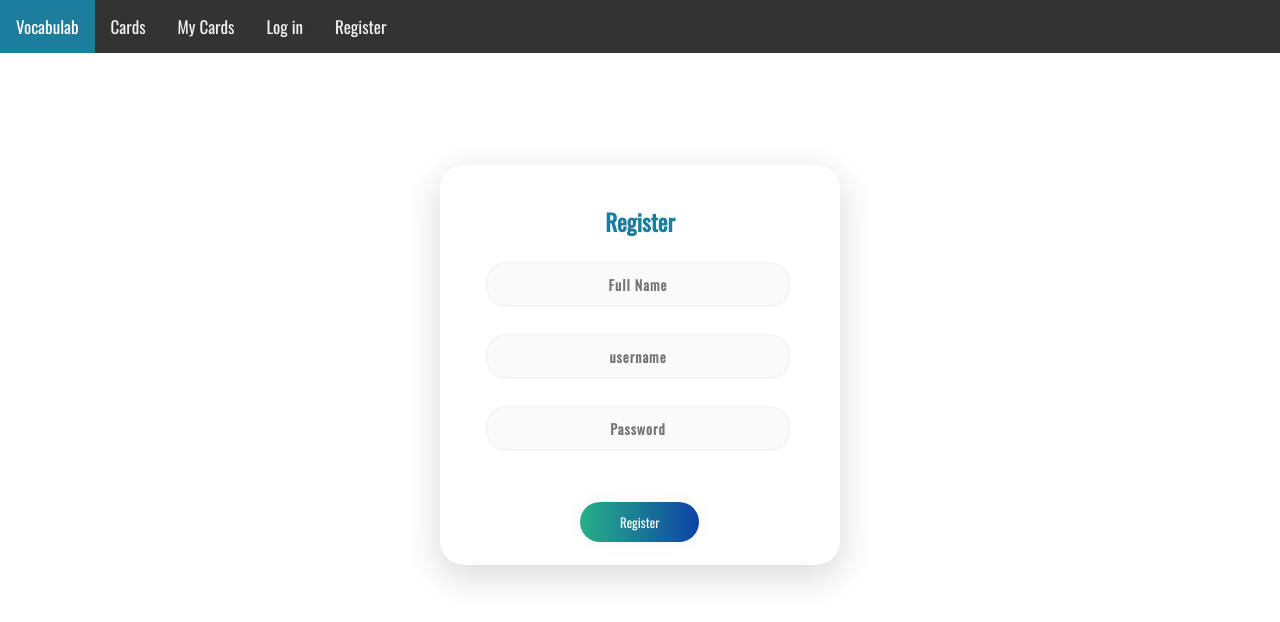
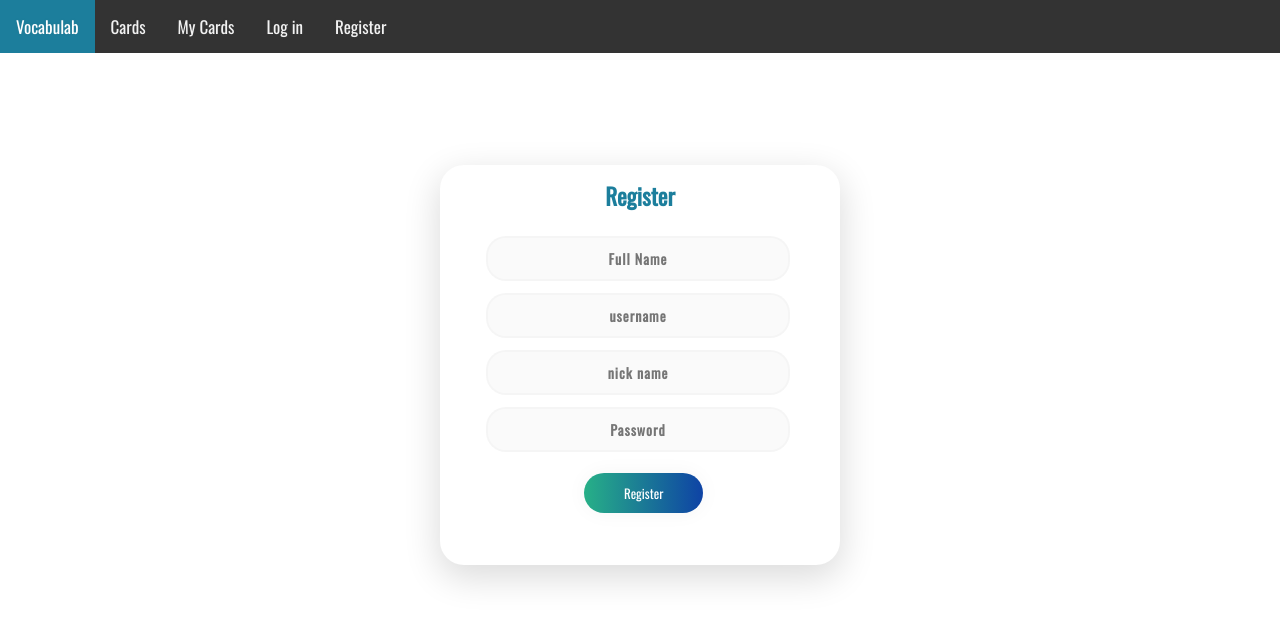
Before and after one commit to ttilley02/VL_client2, a React (Create React App) app: page /reg in a window 1280 px wide. Shown: the top 622 px of the page. Built offline with nearby package versions, Linux system fonts and the light colour scheme; no server answers.

Commit message:
some minor css tweaks on login and reg menus for fit

```diff
--- a/src/App.css
+++ b/src/App.css
@@ -0,0 +1,7 @@
+.red {
+  color: red;
+  font-size: 13px;
+  text-align: center;
+  margin-top: 5px;
+  margin-bottom: 5px;
+}
--- a/src/components/LoginForm.css
+++ b/src/components/LoginForm.css
@@ -14,7 +14,7 @@
 }
 
 .sign {
-  padding-top: 40px;
+  padding-top: 14px;
   color: rgb(28, 126, 156);
   font-family: "Oswald", sans-serif;
   font-weight: bold;
@@ -37,7 +37,7 @@
   margin-bottom: 50px;
   margin-left: 46px;
   text-align: center;
-  margin-bottom: 27px;
+  margin-bottom: 12px;
   font-family: "Oswald", sans-serif;
 }
 
@@ -61,7 +61,7 @@ form.form1 {
   margin-bottom: 50px;
   margin-left: 46px;
   text-align: center;
-  margin-bottom: 27px;
+  margin-bottom: -3px;
   font-family: "Oswald", sans-serif;
 }
 
@@ -81,7 +81,7 @@ form.form1 {
   padding-bottom: 10px;
   padding-top: 10px;
   font-family: "Oswald", sans-serif;
-  margin-left: 35%;
+  margin-left: 36%;
   font-size: 13px;
   box-shadow: 0 0 20px 1px rgba(0, 0, 0, 0.04);
 }
@@ -110,8 +110,11 @@ a {
   .pass,
   .un {
     margin-left: 12%;
+    margin-bottom: 5px;
+    height: 20px;
   }
   .submit {
     margin-left: 31.5%;
+    margin-top: -5px;
   }
 }
--- a/src/components/RegistrationForm.css
+++ b/src/components/RegistrationForm.css
@@ -1,91 +1,3 @@
-.container {
-  background-color: #ffffff;
-  width: 400px;
-  height: 400px;
-  margin: 7em auto;
-  border-radius: 1.5em;
-  box-shadow: 0px 11px 35px 2px rgba(0, 0, 0, 0.14);
-}
-
-.sign {
-  padding-top: 40px;
-  color: rgb(28, 126, 156);
-  font-family: "Ubuntu", sans-serif;
-  font-weight: bold;
-  font-size: 23px;
-}
-
-.un {
-  width: 76%;
-  color: rgb(38, 50, 56);
-  font-weight: 700;
-  font-size: 14px;
-  letter-spacing: 1px;
-  background: rgba(136, 126, 126, 0.04);
-  padding: 10px 20px;
-  border: none;
-  border-radius: 20px;
-  outline: none;
-  box-sizing: border-box;
-  border: 2px solid rgba(0, 0, 0, 0.02);
-  margin-bottom: 50px;
-  margin-left: 46px;
-  text-align: center;
-  margin-bottom: 27px;
-  font-family: "Ubuntu", sans-serif;
-}
-
-form.form1 {
-  padding-top: 40px;
-}
-
-.pass {
-  width: 76%;
-  color: rgb(38, 50, 56);
-  font-weight: 700;
-  font-size: 14px;
-  letter-spacing: 1px;
-  background: rgba(136, 126, 126, 0.04);
-  padding: 10px 20px;
-  border: none;
-  border-radius: 20px;
-  outline: none;
-  box-sizing: border-box;
-  border: 2px solid rgba(0, 0, 0, 0.02);
-  margin-bottom: 50px;
-  margin-left: 46px;
-  text-align: center;
-  margin-bottom: 27px;
-  font-family: "Ubuntu", sans-serif;
-}
-
-.un:focus,
-.pass:focus {
-  border: 2px solid rgba(0, 0, 0, 0.18) !important;
-}
-
-.submit {
-  cursor: pointer;
-  border-radius: 5em;
-  color: #fff;
-  background: linear-gradient(to right, #27b087, #0e43a5);
-  border: 0;
-  padding-left: 40px;
-  padding-right: 40px;
-  padding-bottom: 10px;
-  padding-top: 10px;
-  font-family: "Ubuntu", sans-serif;
-  margin-left: 35%;
-  font-size: 13px;
-  box-shadow: 0 0 20px 1px rgba(0, 0, 0, 0.04);
-}
-
-.forgot {
-  text-shadow: 0px 0px 3px rgba(117, 117, 117, 0.12);
-  color: #e1bee7;
-  padding-top: 15px;
-}
-
 a {
   text-shadow: 0px 0px 3px rgba(117, 117, 117, 0.12);
   color: #e1bee7;
--- a/src/components/RegistrationForm.js
+++ b/src/components/RegistrationForm.js
@@ -67,6 +67,18 @@ export default class RegistrationForm extends Component {
             />
           </div>
 
+          <div className="nick_name">
+            <label htmlFor="RegistrationForm__user_name"></label>
+
+            <Input
+              className="un"
+              name="nick_name"
+              type="text"
+              id="RegistrationForm__nick_name"
+              placeholder="nick name"
+            />
+          </div>
+
           <div className="password">
             <label htmlFor="RegistrationForm__password"></label>
 
--- a/src/config.js
+++ b/src/config.js
@@ -1,4 +1,4 @@
 export default {
-  // API_ENDPOINT: `http://localhost:8080`
-  API_ENDPOINT: `https://shielded-sea-55188.herokuapp.com`
+  // API_ENDPOINT: `http://localhost:8080`,
+  API_ENDPOINT: `https://shielded-sea-55188.herokuapp.com`,
 };
```
